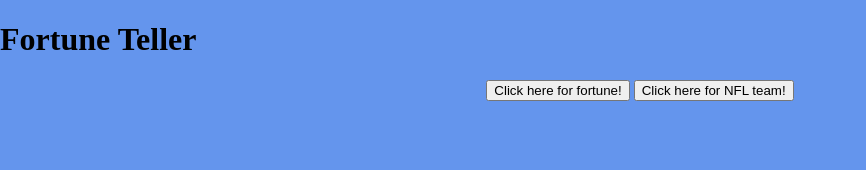
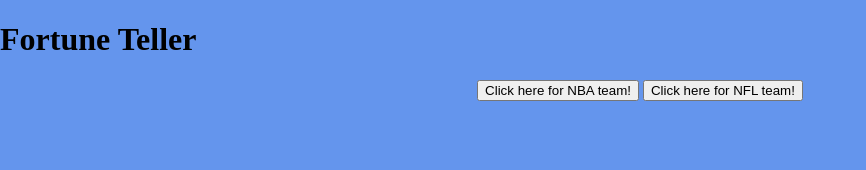
Before and after one commit to Kllicks/FortuneGenerator, a plain HTML site: page index.html in a window 1280 px wide. Shown: the top 170 px of the page, without its empty margins (0-866 px from the left). Drawn offline with Linux system fonts and the light colour scheme.

Commit message:
fixes button name

```diff
--- a/index.html
+++ b/index.html
@@ -10,7 +10,7 @@
 <body>
     <h1>Fortune Teller</h1>
     <div class="buttonContainer">
-        <button data-trigger>Click here for fortune!</button>
+        <button data-trigger>Click here for NBA team!</button>
         <button data-trigger2>Click here for NFL team!</button>
     </div>
     <div class="quoteDisplay" data-output>
```
